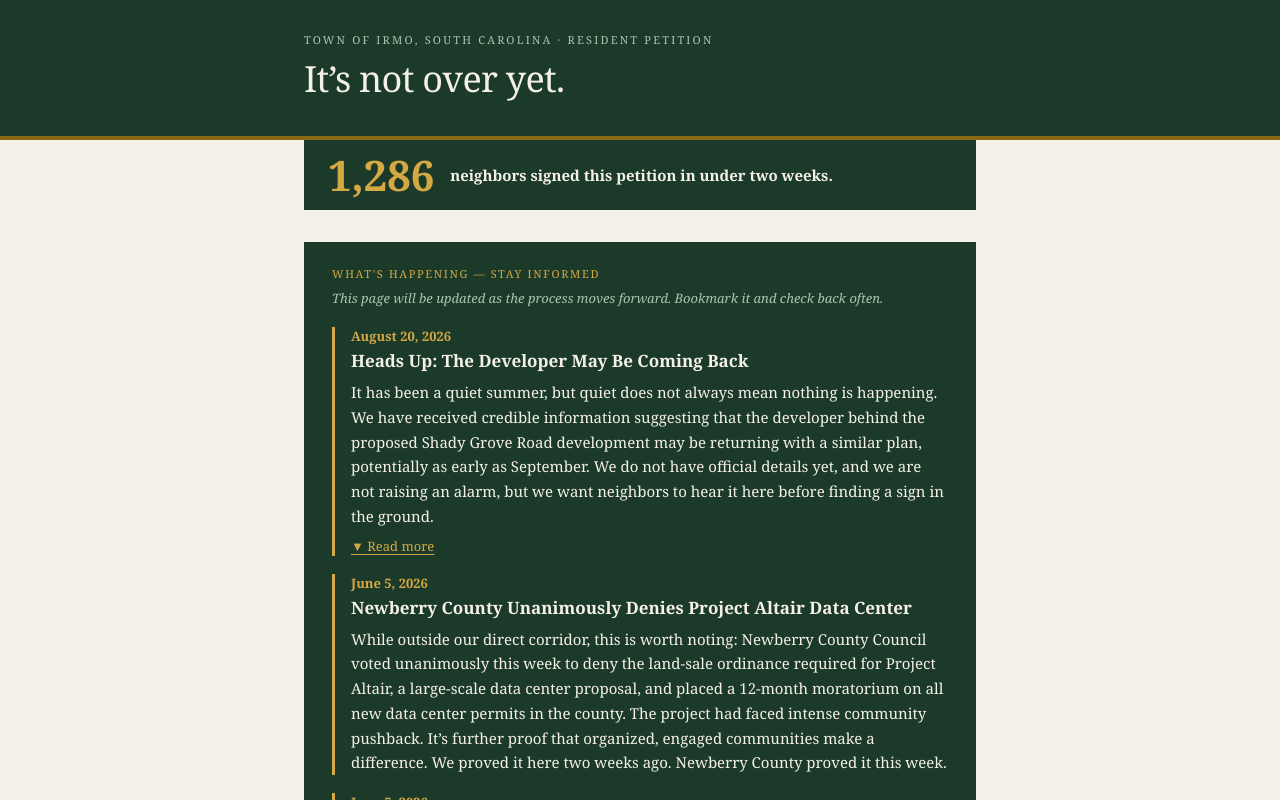
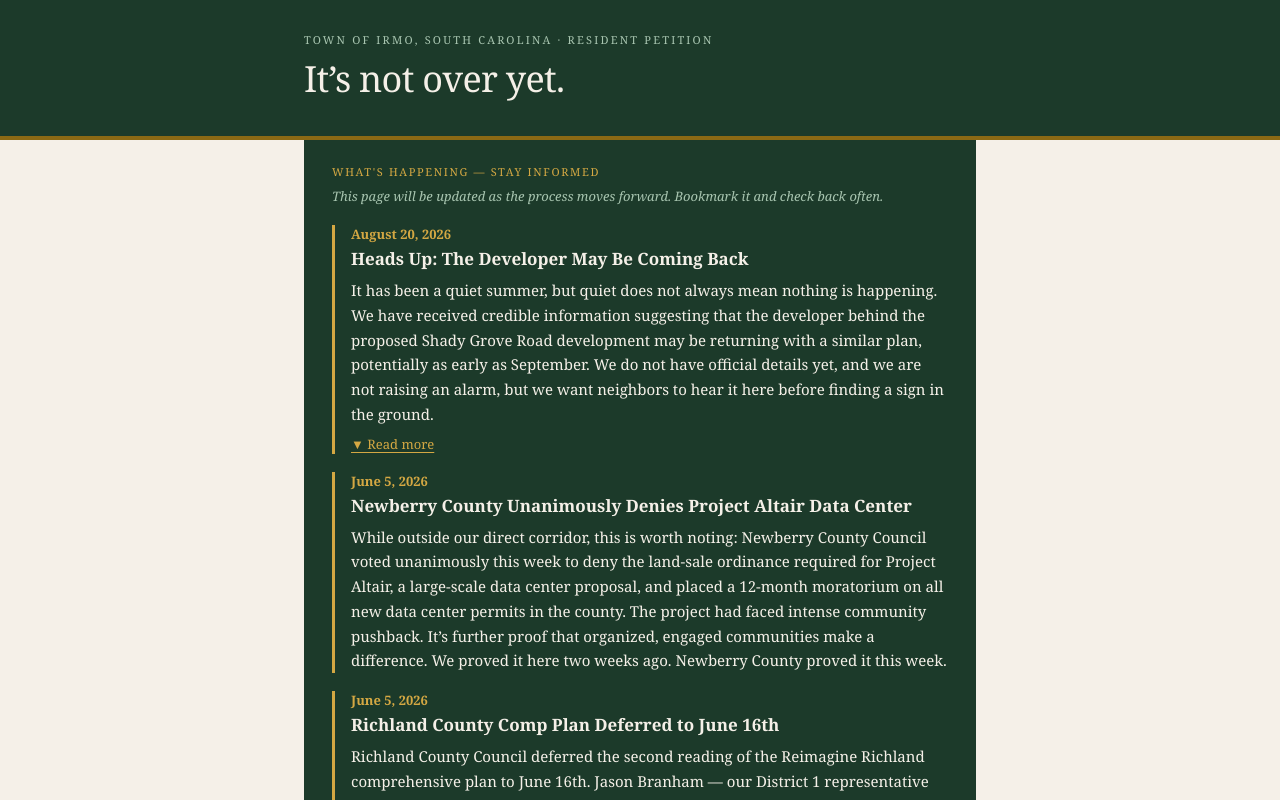
Before and after one commit to bryan-cogtide/shadygroveirmo, a React (Vite) app: page / in a window 1280 px wide. Shown: the top 800 px of the page. Built offline with nearby package versions, Linux system fonts and the light colour scheme.

Commit message:
Remove petition signature count strip

```diff
--- a/src/Petition.jsx
+++ b/src/Petition.jsx
@@ -477,33 +477,6 @@ export default function Petition() {
       </div>
 
       <div style={{ maxWidth: 720, margin: "0 auto", padding: "0 24px 60px" }}>
-
-        {/* Commemorative signature count */}
-        <div style={{
-          background: "#1c3a2a",
-          color: "#f5f0e8",
-          padding: "14px 24px",
-          display: "flex",
-          alignItems: "center",
-          gap: 16,
-          marginBottom: 32,
-        }}>
-          <div style={{
-            fontSize: 42,
-            fontWeight: "bold",
-            color: "#d4a843",
-            lineHeight: 1,
-            minWidth: 64,
-            textAlign: "center",
-          }}>
-            1,286
-          </div>
-          <div>
-            <div style={{ fontSize: 15, fontWeight: "bold" }}>
-              neighbors signed this petition in under two weeks.
-            </div>
-          </div>
-        </div>
 
         {/* Updates */}
         <div style={{
```
